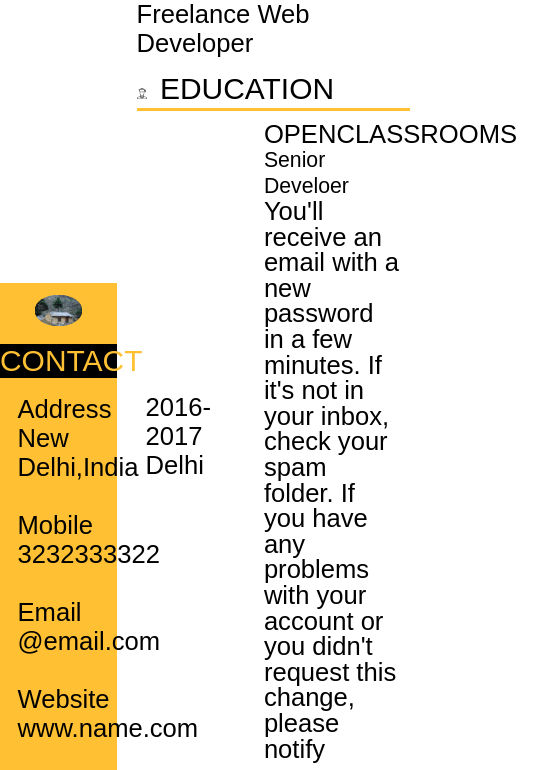
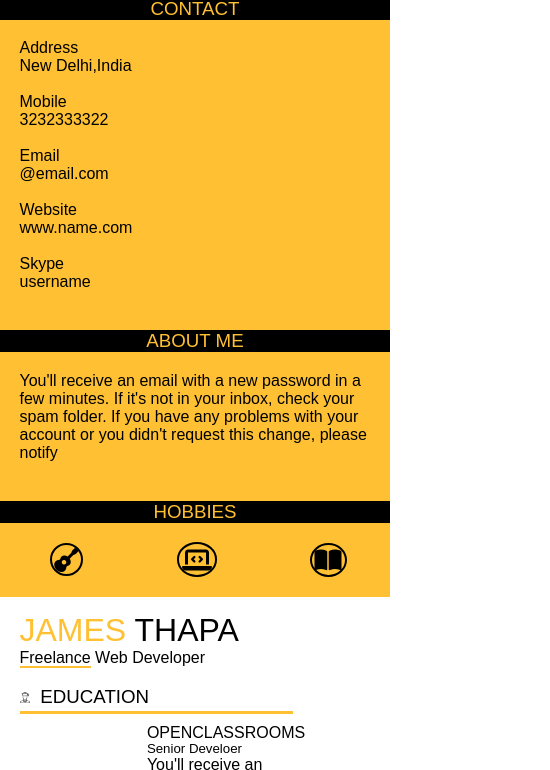
Before and after one commit to githubrai/githubrai, a plain HTML site: page project.html in a window 390 px wide. Shown: the part 139-909 px from the top of the page, 550 px wide, since content can reach past the window. Drawn offline with Linux system fonts and the light colour scheme.

Commit message:
Add files via upload

```diff
--- a/project.html
+++ b/project.html
@@ -53,11 +53,9 @@
             </div>
         </div>
         <div class="column2">
-            <div class="gap">
+            <div class="myname">
                 <h1><font color="#FFC133">JAMES</font> THAPA</h1>
-            </div>
-            <div class="freelance">
-                <p>Freelance Web Developer</p>
+                <p><span class="line">Freelance</span> Web Developer</p>
             </div>
             <div class="education">
                 <div class="qualification">
@@ -99,7 +97,7 @@
             </div>
             <div class="flex">
                 <div class="date">
-                    <p>March 2018 - Current Bangalore </p>
+                    <p>March 2018 Bangalore </p>
                 </div>
                 <div class="place">
                     <h4>DESIGN INC.</h4>
--- a/style.css
+++ b/style.css
@@ -15,7 +15,7 @@
     width: 70%;
     margin-left: 5%;
 }
-.gap {
+.myname {
     padding-bottom: 2%;
 }
 .qualification {
@@ -97,9 +97,31 @@ img {
 h3 {
     display: inline;
 }
-@media screen and (max-width:600px) {
-    body {
-   font-display: sans-serif;
-   font-size: 1.6em;
+.line {
+    border-bottom: solid;
+    border-color: #FFC133;
+    border-width: 2px;
+}
+
+@media screen and (max-width:768px) {
+    .row {
+        flex-direction: column;
+    }
+    .column1 {
+        width: 100%;
+    }
+    .profile {
+        border-radius: 50%;
+        padding: 5%;
+        display: block;
+        width: 30%;
+        height: 10%;
+    }
+     .contact {
+        padding: 5%;
+
+    }
+    .aboutme {
+        padding: 5%;
     }
 }
```
